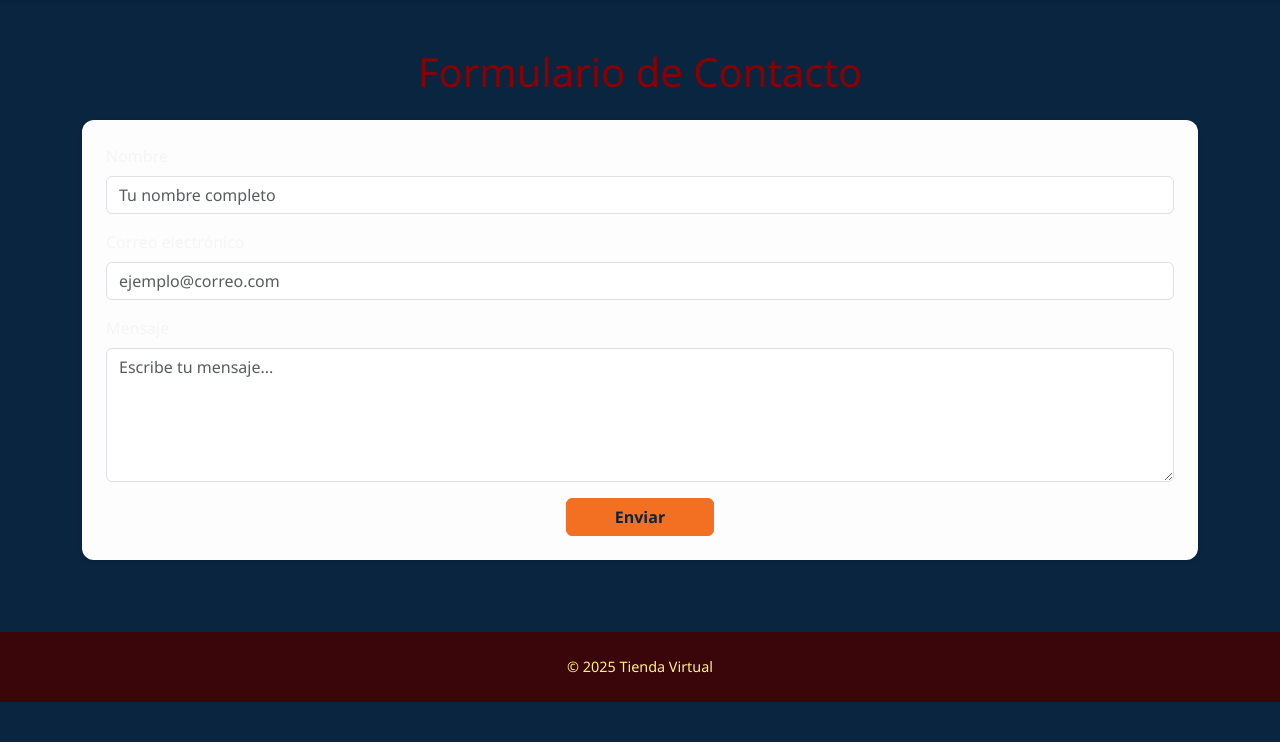
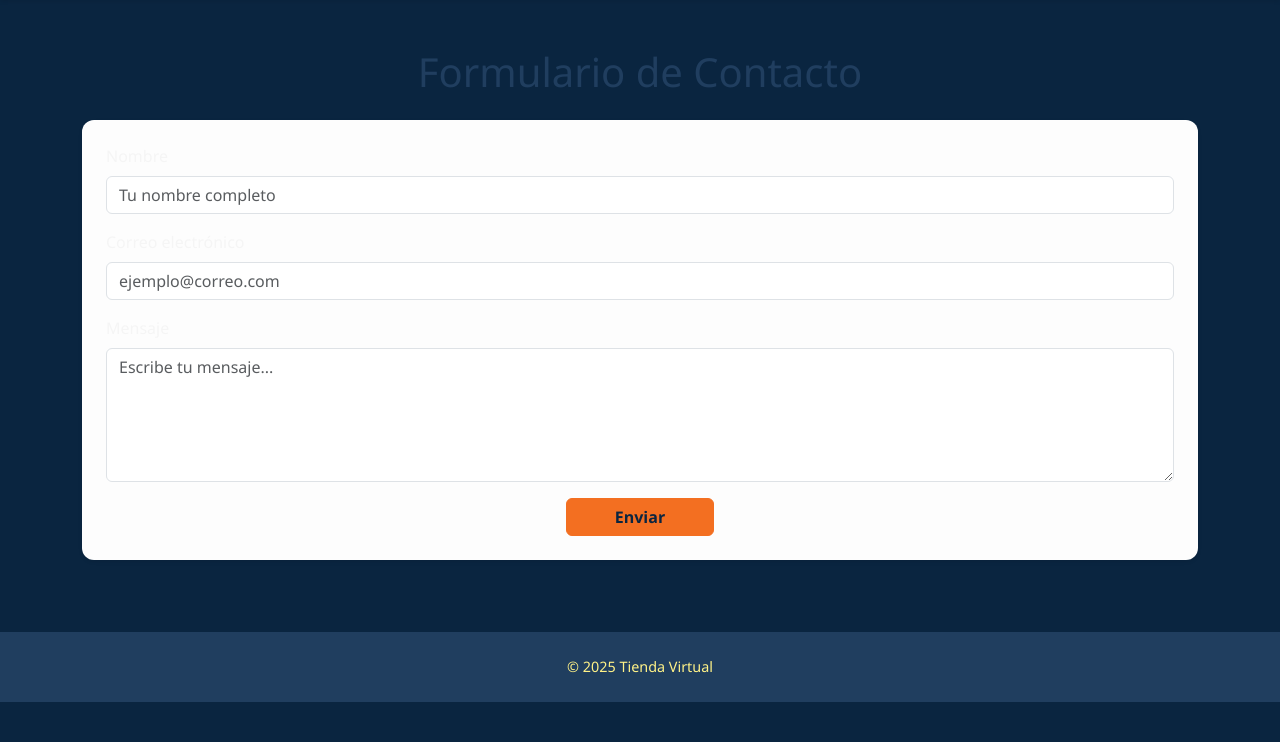
Before and after one commit to Aleja82/Tienda-PHP, a PHP site: page /app/vista/contacto.php in a window 1280 px wide. Shown: the part 58-800 px from the top of the page. Run offline with PHP 8.4, Linux system fonts and the light colour scheme.

Commit message:
Update contacto.php

```diff
--- a/app/vista/contacto.php
+++ b/app/vista/contacto.php
@@ -17,7 +17,7 @@
     </nav>
 
     <div class="container py-4">
-        <h1 class="text-center mb-4" style="color: #8A0000;">Formulario de Contacto</h1>
+        <h1 class="text-center mb-4" style="color: #203E5F;">Formulario de Contacto</h1>
 
         <?php if (!empty($errores)): ?>
             <div class="alert alert-danger">
@@ -53,7 +53,7 @@
         </form>
     </div>
 
-    <footer class="text-center py-4 mt-5" style="background-color: #3B060A; color: #FFF287;">
+    <footer class="text-center py-4 mt-5" style="background-color: #203E5F; color: #FFF287;">
         <p class="mb-0">© <?= date('Y') ?> Tienda Virtual</p>
     </footer>
 
@@ -61,3 +61,8 @@
     <script src="https://cdn.jsdelivr.net/npm/bootstrap@5.3.0/dist/js/bootstrap.bundle.min.js"></script>
 </body>
 </html>
+
+    <!-- JS Bootstrap -->
+    <script src="https://cdn.jsdelivr.net/npm/bootstrap@5.3.0/dist/js/bootstrap.bundle.min.js"></script>
+</body>
+</html>
```
